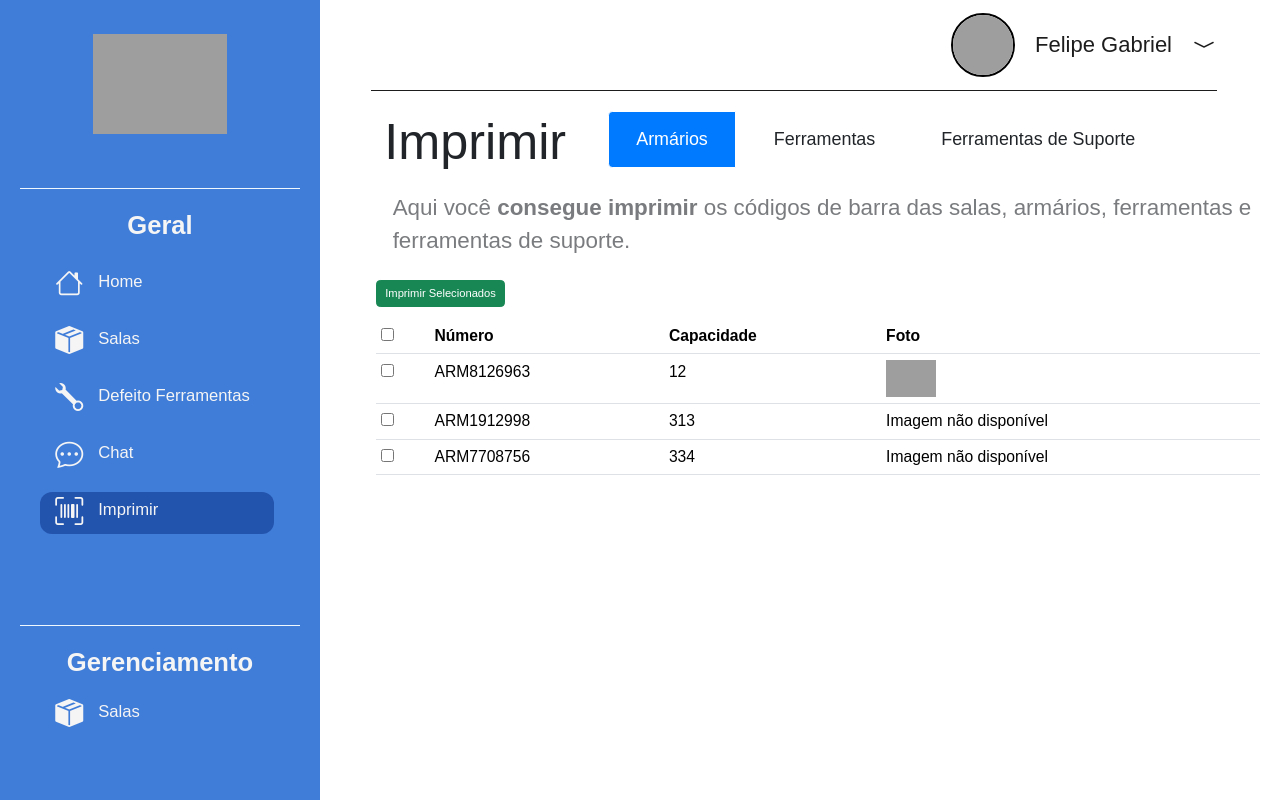
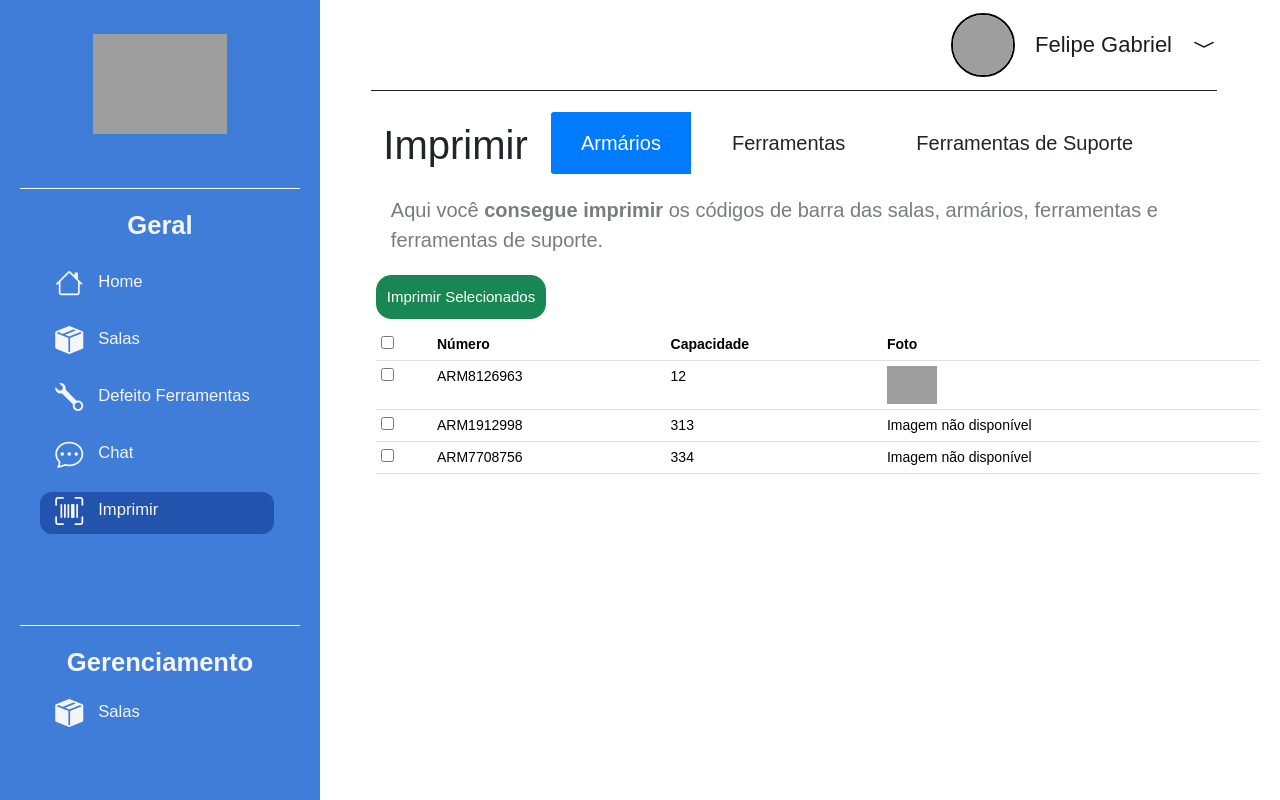
Before and after one commit to GustavoKobielski/Projeto-Final-Senai, a Flask app: page /imprimir in a window 1280 px wide. Run offline with Flask 3, Linux system fonts and the light colour scheme; a user stored in the database is signed in; some libraries are stand-ins or nearby versions; grey boxes are pictures that could not be loaded.

Commit message:
trampo do g

```diff
--- a/app/templates/imprimir.html
+++ b/app/templates/imprimir.html
@@ -4,7 +4,7 @@
 
 <style>
     html {
-        font-size: 70%; /* Aumenta o tamanho da fonte geral */
+        font-size: 62.5%; /* Aumenta o tamanho da fonte geral */
     }
     body {
         font-family: Arial, sans-serif;
@@ -25,7 +25,7 @@
         margin-left: 0;
     }
     .main-title {
-        font-size: 4.5rem; /* Aumenta o tamanho do título */
+        font-size: 4rem; /* Aumenta o tamanho do título */
     }
     .desc_txt {
         padding-left: 0.75em;
@@ -37,8 +37,9 @@
         gap: 1em;
         margin-bottom: 1em;
     }
+
     .btn-group .btn {
-        font-size: 1.6rem; /* Aumenta o tamanho da fonte dos botões */
+        font-size: 2rem;
         padding: 0.8em 1.5em;
         transition: background-color 0.3s ease, color 0.3s ease;
     }
@@ -46,6 +47,13 @@
         background-color: #007bff;
         color: white;
     }
+
+    .btn-success {
+        font-size: 1.5rem;
+        border-radius: 15px;
+        padding: 1rem;
+    }
+
     .table-container {
         display: none;
     }
```
